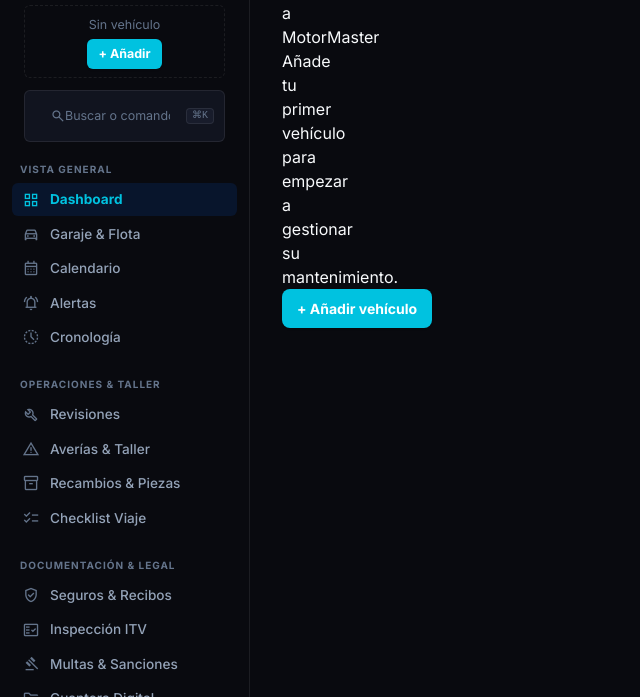
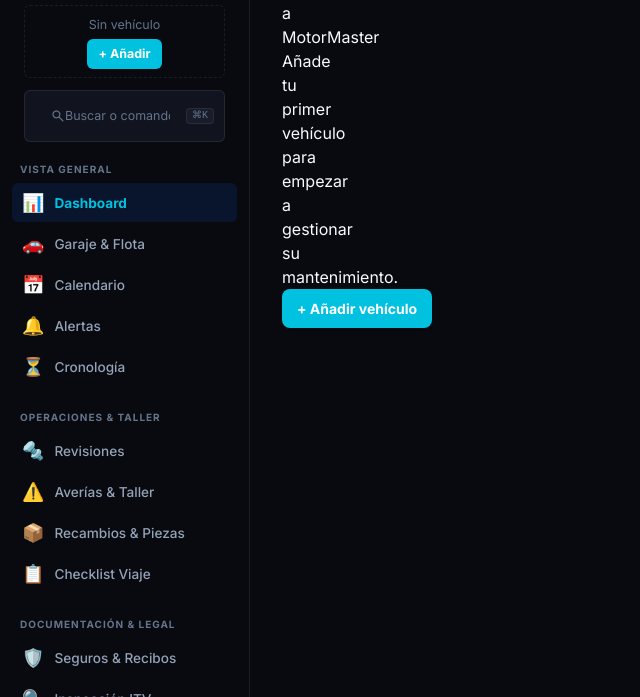
Before and after one commit to Dowhi/MotorMaster, a website built with Vite: page index.html in a window 1280 px wide. Shown: the part 103-800 px from the top of the page, without its empty margins (0-640 px from the left). Built offline with nearby package versions, Linux system fonts and the light colour scheme; no server answers.

Commit message:
fix: restaurar exclusivamente los iconos emojis anteriores en el menu de navegacion

```diff
--- a/index.html
+++ b/index.html
@@ -158,20 +158,20 @@
         <div class="nav-group">
           <span class="nav-group-label">Vista General</span>
           <a href="#/" class="nav-item" data-route="">
-            <span class="material-symbols-outlined nav-icon">grid_view</span><span>Dashboard</span>
+            <span class="nav-icon">📊</span><span>Dashboard</span>
           </a>
           <a href="#/garage" class="nav-item" data-route="garage">
-            <span class="material-symbols-outlined nav-icon">directions_car</span><span>Garaje & Flota</span>
+            <span class="nav-icon">🚗</span><span>Garaje & Flota</span>
           </a>
           <a href="#/calendar" class="nav-item" data-route="calendar">
-            <span class="material-symbols-outlined nav-icon">calendar_month</span><span>Calendario</span>
+            <span class="nav-icon">📅</span><span>Calendario</span>
           </a>
           <a href="#/alerts" class="nav-item" data-route="alerts">
-            <span class="material-symbols-outlined nav-icon">notifications_active</span><span>Alertas</span>
+            <span class="nav-icon">🔔</span><span>Alertas</span>
             <span id="global-alert-count" class="notification-badge hidden">0</span>
           </a>
           <a href="#/timeline" class="nav-item" data-route="timeline">
-            <span class="material-symbols-outlined nav-icon">history_toggle_off</span><span>Cronología</span>
+            <span class="nav-icon">⏳</span><span>Cronología</span>
           </a>
         </div>
 
@@ -179,16 +179,16 @@
         <div class="nav-group">
           <span class="nav-group-label">Operaciones & Taller</span>
           <a href="#/revisiones" class="nav-item" data-route="revisiones">
-            <span class="material-symbols-outlined nav-icon">build</span><span>Revisiones</span>
+            <span class="nav-icon">🔩</span><span>Revisiones</span>
           </a>
           <a href="#/averias" class="nav-item" data-route="averias">
-            <span class="material-symbols-outlined nav-icon">warning</span><span>Averías & Taller</span>
+            <span class="nav-icon">⚠️</span><span>Averías & Taller</span>
           </a>
           <a href="#/recambios" class="nav-item" data-route="recambios">
-            <span class="material-symbols-outlined nav-icon">inventory_2</span><span>Recambios & Piezas</span>
+            <span class="nav-icon">📦</span><span>Recambios & Piezas</span>
           </a>
           <a href="#/trip" class="nav-item" data-route="trip">
-            <span class="material-symbols-outlined nav-icon">checklist</span><span>Checklist Viaje</span>
+            <span class="nav-icon">📋</span><span>Checklist Viaje</span>
           </a>
         </div>
 
@@ -196,19 +196,19 @@
         <div class="nav-group">
           <span class="nav-group-label">Documentación & Legal</span>
           <a href="#/seguro" class="nav-item" data-route="seguro">
-            <span class="material-symbols-outlined nav-icon">verified_user</span><span>Seguros & Recibos</span>
+            <span class="nav-icon">🛡️</span><span>Seguros & Recibos</span>
           </a>
           <a href="#/itv" class="nav-item" data-route="itv">
-            <span class="material-symbols-outlined nav-icon">fact_check</span><span>Inspección ITV</span>
+            <span class="nav-icon">🔍</span><span>Inspección ITV</span>
           </a>
           <a href="#/multas" class="nav-item" data-route="multas">
-            <span class="material-symbols-outlined nav-icon">gavel</span><span>Multas & Sanciones</span>
+            <span class="nav-icon">📋</span><span>Multas & Sanciones</span>
           </a>
           <a href="#/guantera" class="nav-item" data-route="guantera">
-            <span class="material-symbols-outlined nav-icon">folder_open</span><span>Guantera Digital</span>
+            <span class="nav-icon">📁</span><span>Guantera Digital</span>
           </a>
           <a href="#/otros" class="nav-item" data-route="otros">
-            <span class="material-symbols-outlined nav-icon">receipt_long</span><span>Otros Gastos</span>
+            <span class="nav-icon">📁</span><span>Otros Gastos</span>
           </a>
         </div>
 
@@ -216,7 +216,7 @@
         <div class="nav-group">
           <span class="nav-group-label">Sistema</span>
           <a href="#/settings" class="nav-item" data-route="settings">
-            <span class="material-symbols-outlined nav-icon">settings</span><span>Ajustes & Datos</span>
+            <span class="nav-icon">⚙️</span><span>Ajustes & Datos</span>
           </a>
         </div>
 
@@ -227,7 +227,7 @@
         <button id="theme-toggle"
           class="theme-toggle-btn">
           <div class="flex items-center gap-2.5">
-            <span id="theme-icon" class="material-symbols-outlined text-sm">dark_mode</span>
+            <span id="theme-icon" class="text-sm">🌙</span>
             <span id="theme-text" class="text-xs font-medium">Modo Oscuro</span>
           </div>
           <span class="text-[10px] text-muted font-mono uppercase tracking-wider">Alt+T</span>
```
Also changed, not shown: js/app.js.
